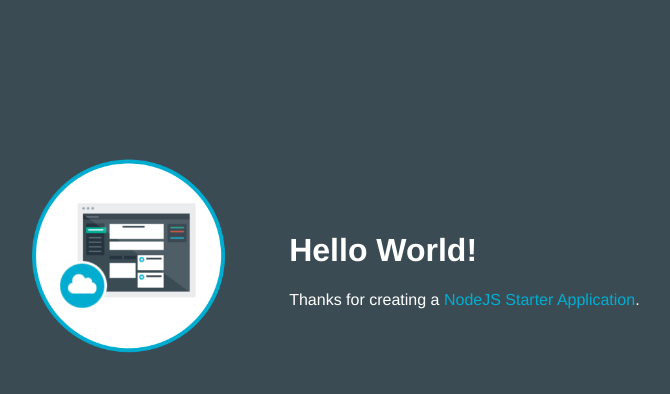
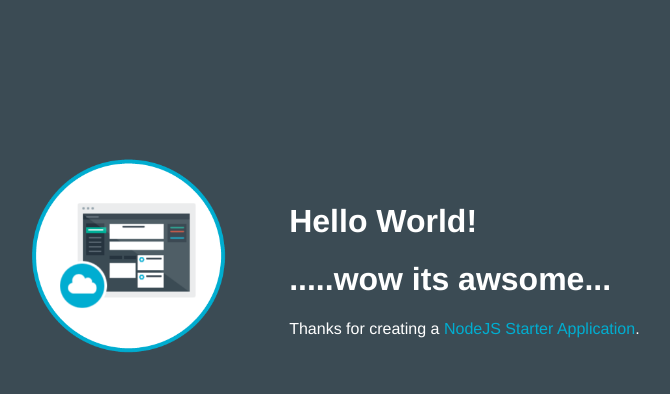
Before and after one commit to Mounica94/Swan, a website: page public/index.html in a window 1280 px wide. Shown: the whole page, without its empty margins (253-923 px from the left). Drawn offline with Linux system fonts and the light colour scheme.

Commit message:
Update index.html

```diff
--- a/public/index.html
+++ b/public/index.html
@@ -17,6 +17,7 @@
         </td>
         <td>
           <h1 id="message">Hello World!</h1>
+          <h1 id ="message">.....wow its awsome...</h1>
           <p class='description'></p> Thanks for creating a <span class = "blue">NodeJS Starter Application</span>.
         </td>
       </tr>
```
